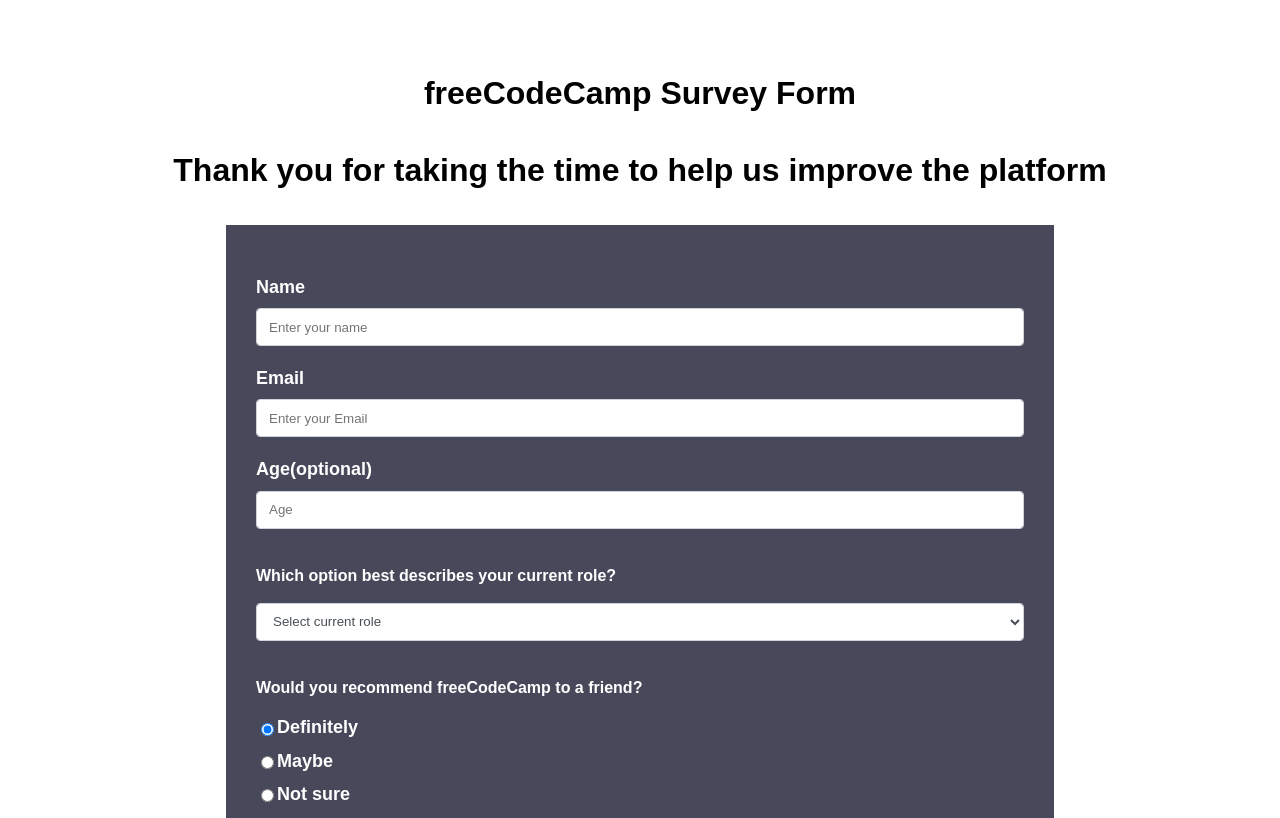
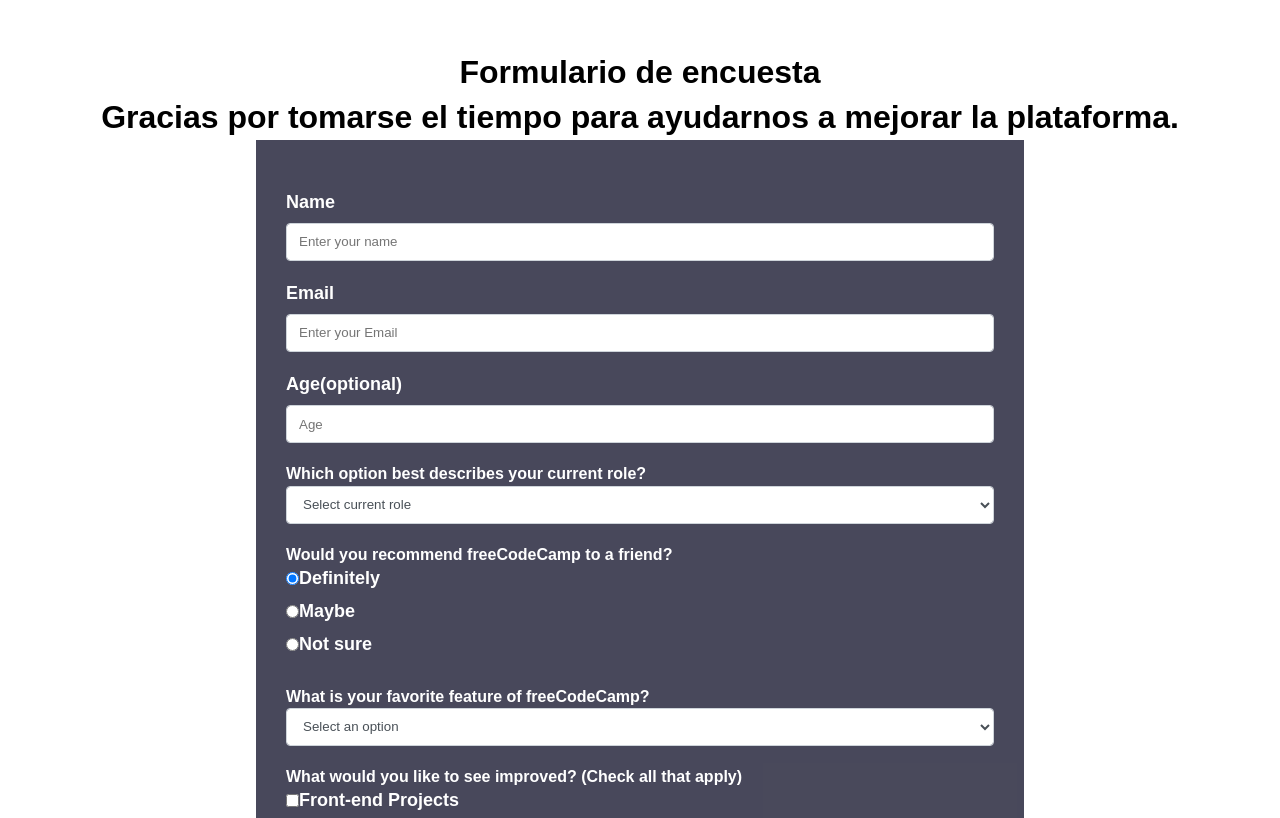
Before and after one commit to johandry8919/Formulario, a plain HTML site: page index.html in a window 1280 px wide. Shown: the top 818 px of the page. Drawn offline with Linux system fonts and the light colour scheme.

Commit message:
Fomulario
Fomulario

```diff
--- a/css/style.scss
+++ b/css/style.scss
@@ -1,4 +1,4 @@
-
+*{margin: 0; padding: 0; box-sizing: border-box;}
 body{
     font-family: 'Poppins', sans-serif;
     font-size: 1rem;
--- a/index.html
+++ b/index.html
@@ -11,9 +11,9 @@
 
     <div class="container">
         <header class="header">
-          <h1 id="title" class="text-center">freeCodeCamp Survey Form</h1>
+          <h1 id="title" class="text-center">Formulario de encuesta</h1>
           <p id="description" class="description text-center">
-            Thank you for taking the time to help us improve the platform
+            Gracias por tomarse el tiempo para ayudarnos a mejorar la plataforma.
           </p>
         </header>
         <form id="survey-form">
```
Also changed, not shown: css/style.css, 1 other file.
